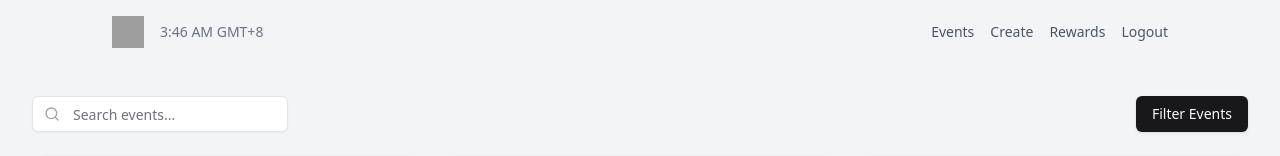
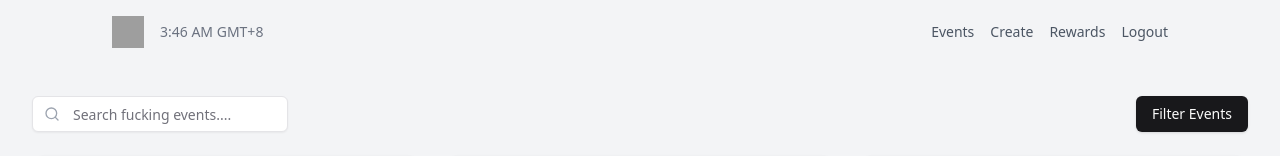
Before and after one commit to reydelshit/ommu-tenta, a React (Vite) app: page /authenticated/events in a window 1280 px wide. Shown: the top 156 px of the page. Built offline with nearby package versions, Linux system fonts and the light colour scheme; grey boxes are pictures that could not be loaded.

Commit message:
take me save gag

```diff
--- a/src/App.tsx
+++ b/src/App.tsx
@@ -14,8 +14,6 @@ import RewardsPage from './pages/rewards-page';
 const AppContent = () => {
   const path = useLocation().pathname;
 
-
-  // test push
 
   return (
     <div className="min-h-screen bg-gray-100">
--- a/src/pages/events-page.tsx
+++ b/src/pages/events-page.tsx
@@ -17,7 +17,7 @@ export default function EventsPage() {
         <div className="relative">
           <Input
             type="search"
-            placeholder="Search events..."
+            placeholder="Search fucking events...."
             className="w-64 bg-white py-2 pl-10 pr-4"
           />
           <SearchIcon className="absolute left-3 top-1/2 h-4 w-4 -translate-y-1/2 transform text-gray-400" />
```
